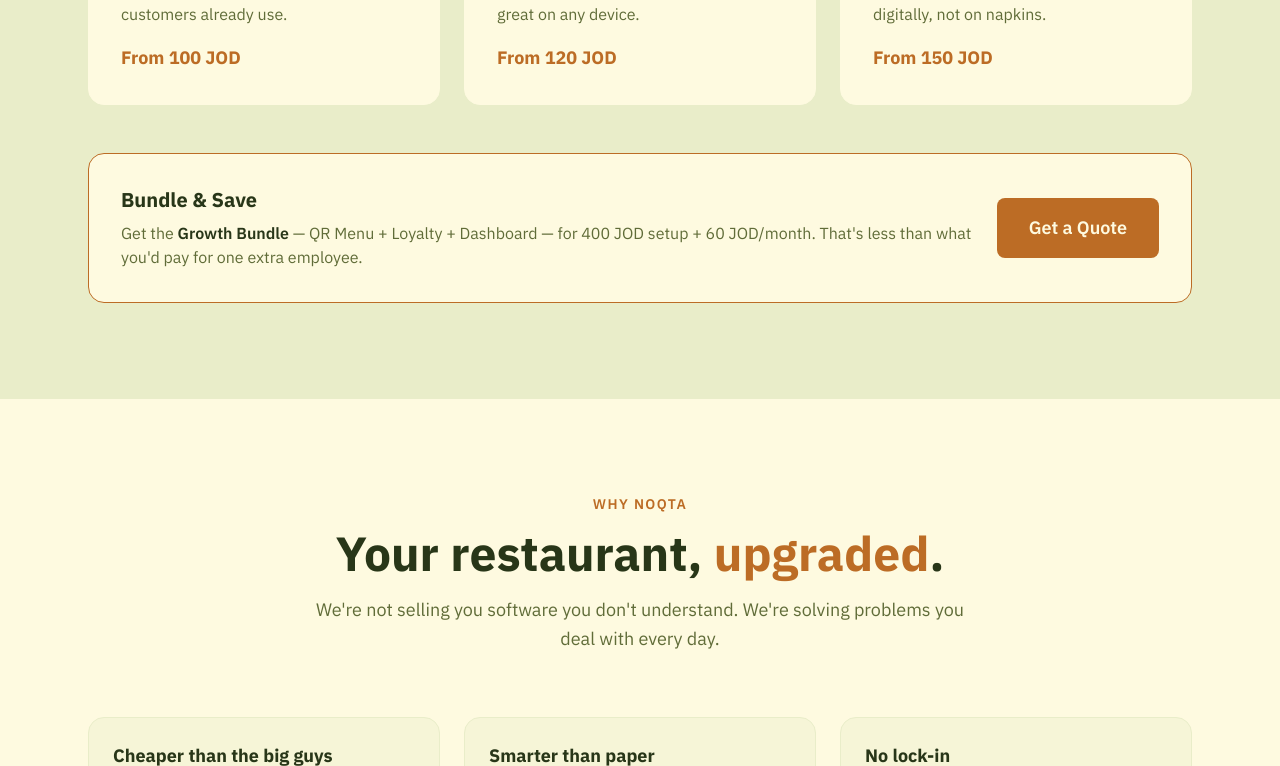
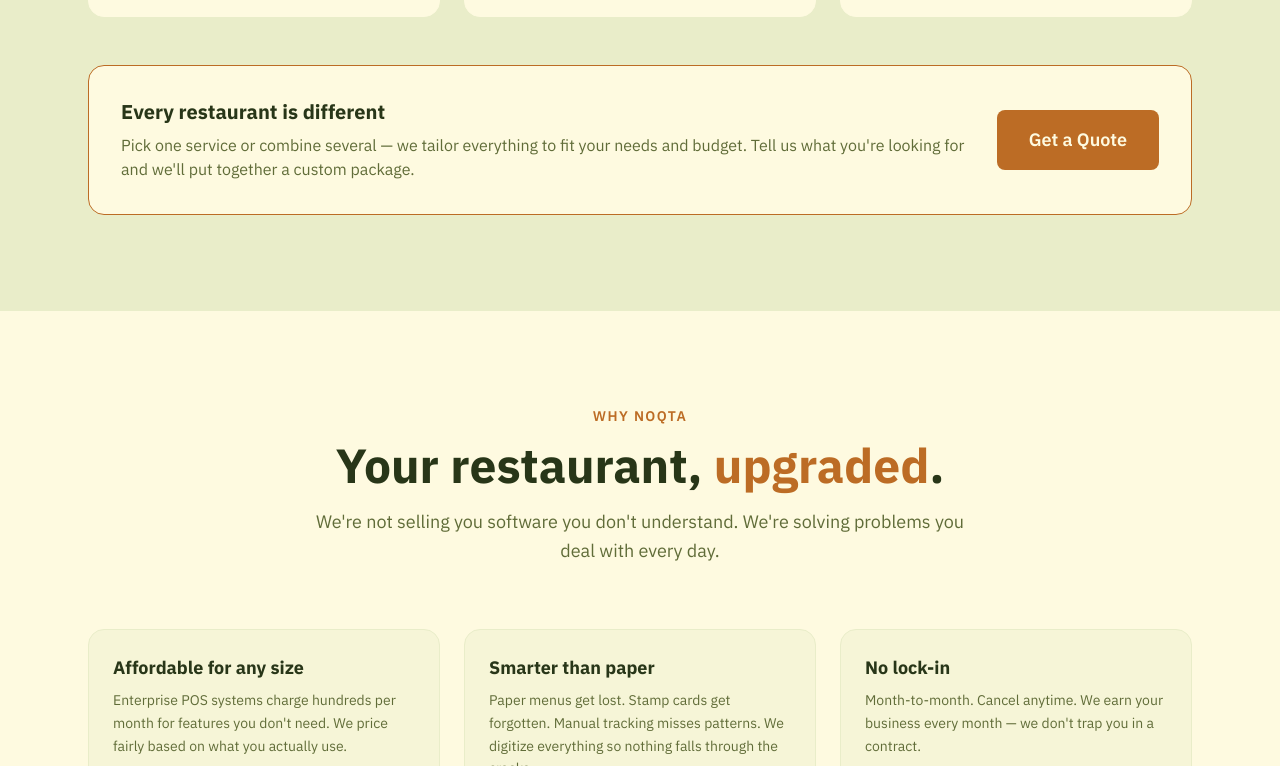
Before and after one commit to AtharCo/atharco-website, a Next.js app: page / in a window 1280 px wide. Shown: the part 1554-2320 px from the top of the page. Built offline with nearby package versions, Linux system fonts and the light colour scheme.

Commit message:
Remove pricing from website - custom quotes only

```diff
--- a/src/components/Services.tsx
+++ b/src/components/Services.tsx
@@ -2,32 +2,26 @@
   {
     title: "QR Digital Menu & Ordering",
     description: "Replace paper menus with a live digital menu. Customers scan, browse, and order from their phone. Orders go straight to your staff.",
-    price: "From 150 JOD",
   },
   {
     title: "Loyalty Program",
     description: "Digital points system that brings customers back. Automatic tracking, WhatsApp notifications, and reward redemption — no stamp cards needed.",
-    price: "From 200 JOD",
   },
   {
     title: "Staff Dashboard & Analytics",
     description: "See your orders, revenue, top-selling items, and peak hours in real time. Replace pen-and-paper tracking with one clean screen.",
-    price: "From 175 JOD",
   },
   {
     title: "WhatsApp Automation",
     description: "Automated order confirmations, promotional messages, and customer engagement — all through the app your customers already use.",
-    price: "From 100 JOD",
   },
   {
     title: "Website & Landing Page",
     description: "A professional single-page website for your restaurant. Menu, location, contact info, social links. Mobile-first, looks great on any device.",
-    price: "From 120 JOD",
   },
   {
     title: "Inventory & Expense Tracking",
     description: "Track daily expenses, ingredient costs, and food cost percentages. Know exactly where your money goes — digitally, not on napkins.",
-    price: "From 150 JOD",
   },
 ];
 
@@ -55,10 +49,9 @@
               <h3 className="text-xl font-bold text-forest mb-3">
                 {service.title}
               </h3>
-              <p className="text-olive leading-relaxed mb-4 flex-grow">
+              <p className="text-olive leading-relaxed flex-grow">
                 {service.description}
               </p>
-              <p className="text-gold font-bold text-lg">{service.price}</p>
             </div>
           ))}
         </div>
@@ -66,10 +59,10 @@
         <div className="mt-12 bg-cream rounded-2xl p-8 border border-gold">
           <div className="flex flex-col md:flex-row items-center justify-between gap-6">
             <div>
-              <h3 className="text-xl font-bold text-forest mb-2">Bundle & Save</h3>
+              <h3 className="text-xl font-bold text-forest mb-2">Every restaurant is different</h3>
               <p className="text-olive">
-                Get the <span className="font-semibold text-forest">Growth Bundle</span> — QR Menu + Loyalty + Dashboard — for 400 JOD setup + 60 JOD/month.
-                That&apos;s less than what you&apos;d pay for one extra employee.
+                Pick one service or combine several — we tailor everything to fit your needs and budget.
+                Tell us what you&apos;re looking for and we&apos;ll put together a custom package.
               </p>
             </div>
             <a href="#contact" className="shrink-0 bg-gold text-cream px-8 py-4 rounded-lg text-lg font-semibold hover:bg-forest transition-colors">
--- a/src/components/WhyNoqta.tsx
+++ b/src/components/WhyNoqta.tsx
@@ -1,7 +1,7 @@
 const reasons = [
   {
-    title: "Cheaper than the big guys",
-    description: "Foodics charges 200-500 JOD per month. We start at 25 JOD/month. Same results, fraction of the cost.",
+    title: "Affordable for any size",
+    description: "Enterprise POS systems charge hundreds per month for features you don't need. We price fairly based on what you actually use.",
   },
   {
     title: "Smarter than paper",
```
